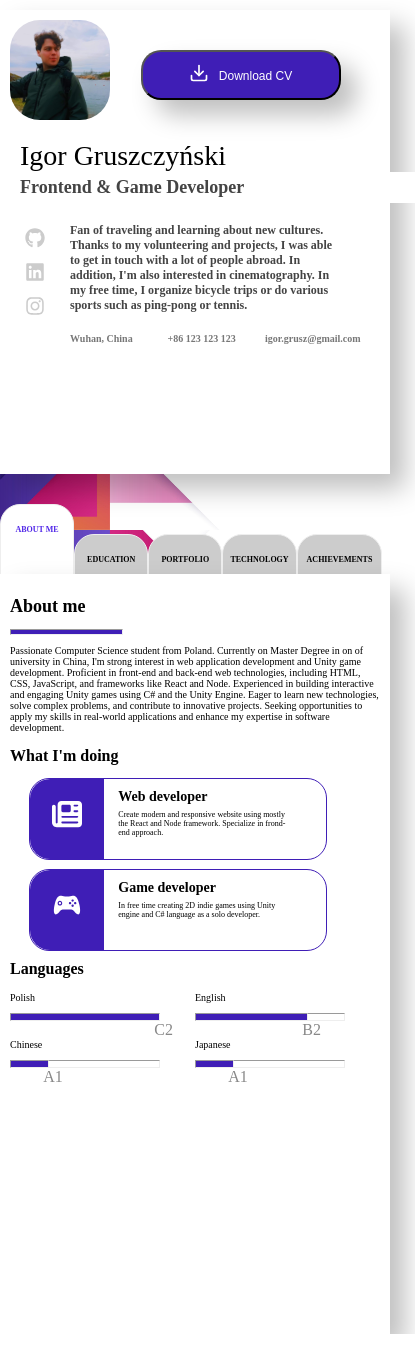
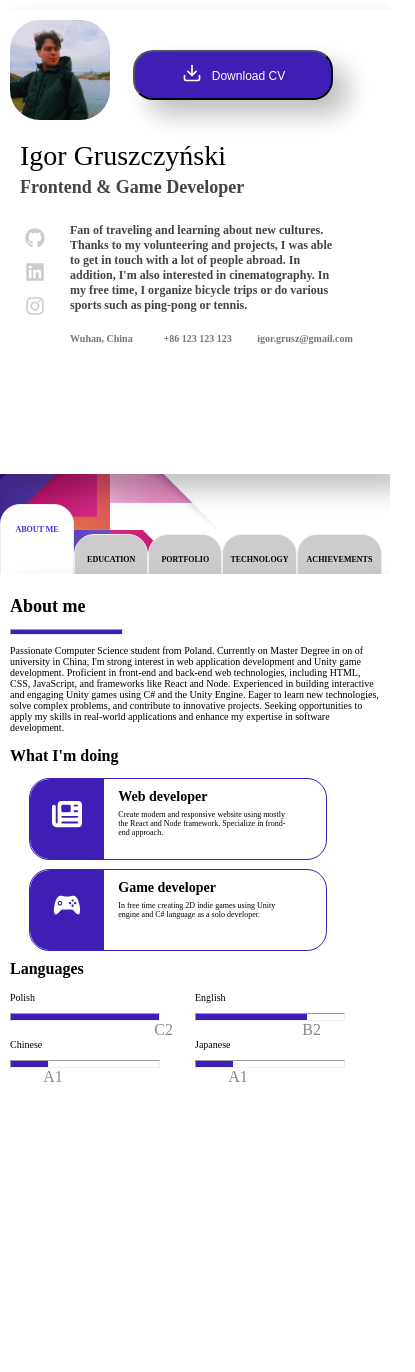
Before and after one commit to I-Gruszczynski/website_cv, a React (Create React App) app: page / in a window 390 px wide. Shown: the top 1372 px of the page, 415 px wide, since content can reach past the window. Before the commit the page ends 1334 px from the top, so only its background shows below. Built offline with nearby package versions, Linux system fonts and the light colour scheme.

Commit message:
Fixing more

```diff
--- a/src/App.css
+++ b/src/App.css
@@ -1,3 +1,7 @@
+body {
+  padding: 0px;
+  margin: 0px;
+}
 .App {
   font-family: "Raleway", serif;
   background-image: url("/public/images/4852238.jpg");
@@ -146,6 +150,6 @@
     margin: 10px;
   }
   .main-content-text {
-    height: 90vh;
+    height: 100vh;
   }
 }
--- a/src/components/information/information.scss
+++ b/src/components/information/information.scss
@@ -266,10 +266,12 @@
   .mainInfo > h1 {
     text-align: left;
     padding-left: 20px;
+    width: 90%;
   }
   .mainInfo > h4 {
     text-align: left;
     padding-left: 20px;
+    width: 90%;
   }
   .mainInfo-hobby {
     padding: 0px;
@@ -277,6 +279,9 @@
   }
   .mainInfo-icons {
     width: 30px;
+  }
+  .mainInfo-context {
+    width: 96%;
   }
   .mainInfo-context-location,
   .mainInfo-context-phonenumber,
--- a/src/components/portfolio/portfolio.scss
+++ b/src/components/portfolio/portfolio.scss
@@ -71,11 +71,17 @@
   color: white;
 }
 .main-portfolio-text-box-links > button:hover {
-  color: #3f1eb6;
+  a {
+    color: #3f1eb6;
+  }
   background-color: white;
   border: 1px solid #3f1eb6;
   cursor: pointer;
 }
+.main-portfolio-text-box-links > button > a:hover {
+  color: #3f1eb6;
+}
+
 .main-portfolio-text-box-links > button > a {
   text-decoration: none;
   color: white;
--- a/src/components/technology/technology.js
+++ b/src/components/technology/technology.js
@@ -2,8 +2,6 @@ import { useState } from "react";
 import "./technology.scss";
 
 const Technology = () => {
-  let count = 0;
-
   let [countState, SetCountState] = useState(1);
   const [isOpenReact, SetIsOpenReact] = useState(false);
   const [isOpenNode, SetIsOpenNode] = useState(false);
@@ -39,6 +37,7 @@ const Technology = () => {
                 } else {
                   e.target.style.transform = "translate(0px, 0px)";
                   SetIsOpenReact(false);
+                  SetCountState(1);
                 }
               }}
               src="./images/reactIcon.png"
@@ -69,6 +68,7 @@ const Technology = () => {
                 } else {
                   e.target.style.transform = "translate(0px, 0px)";
                   SetIsOpenNode(false);
+                  SetCountState(1);
                 }
               }}
               src="./images/nodeIcon.png"
```
